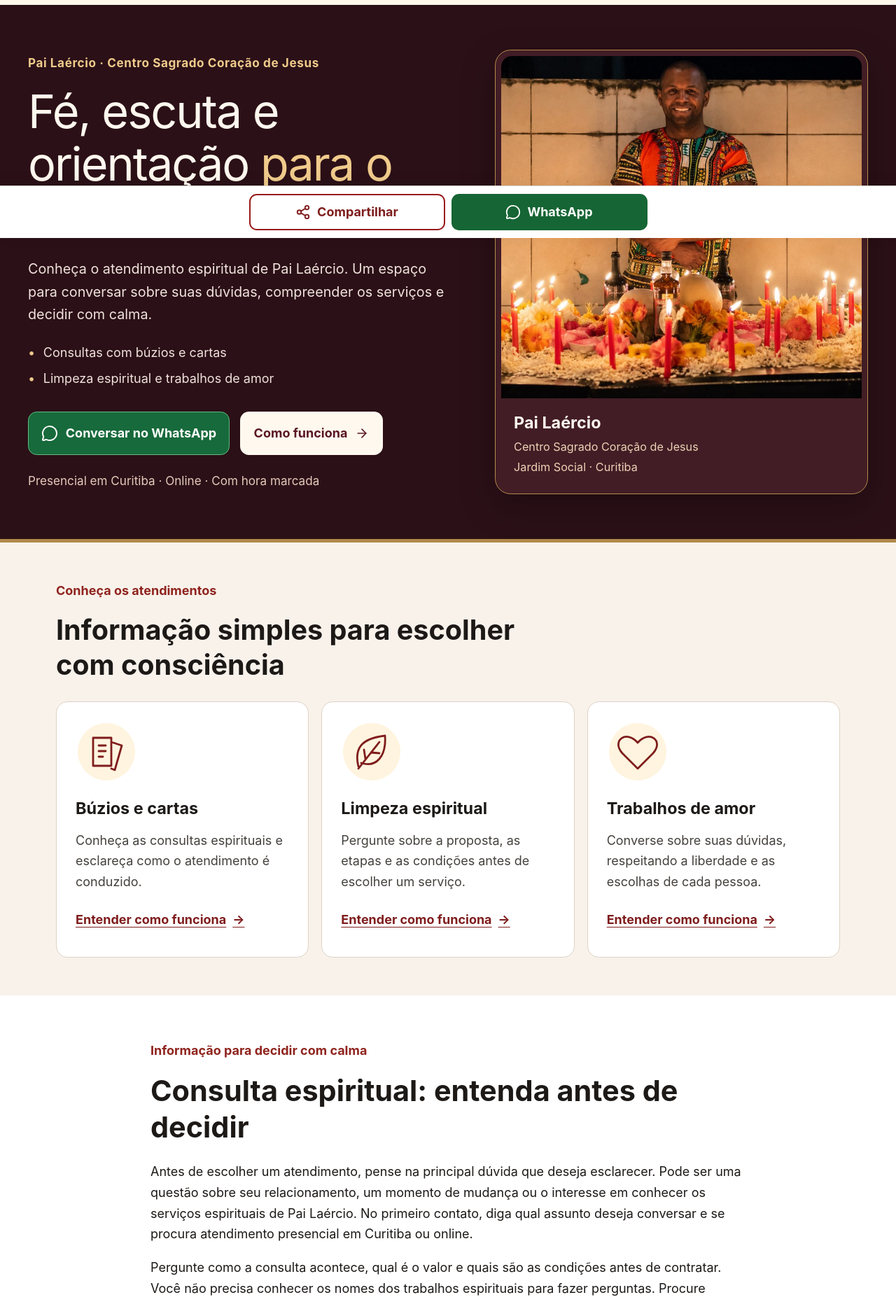
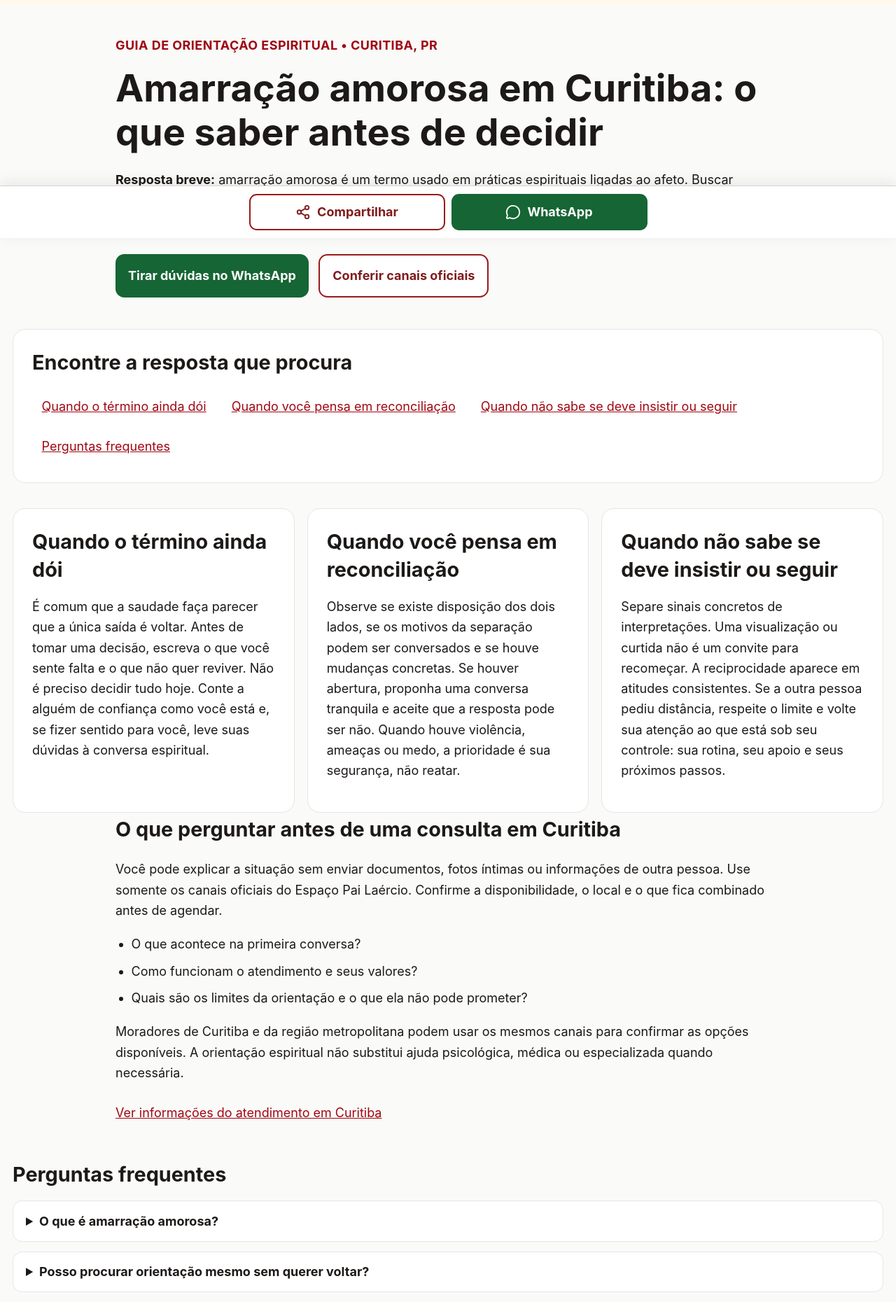
Before and after one commit to supremapix/Filha-de-Ogum, a React (Vite) app: page /amarracao-amorosa in a window 1280 px wide. Shown: the part 460-2320 px from the top of the page at 70% size. Built offline with nearby package versions, Linux system fonts and the light colour scheme.

Commit message:
Transform existing amarração URL into accessible spiritual guidance hub

```diff
--- a/scripts/prerender-entry.tsx
+++ b/scripts/prerender-entry.tsx
@@ -5,12 +5,13 @@ import { HelmetProvider } from 'react-helmet-async';
 import { MotionConfig } from 'motion/react';
 import { Layout } from '../src/components/Layout';
 import Home from '../src/pages/Home';
+import AmarracaoHub from '../src/pages/AmarracaoHub';
 import Links from '../src/pages/Links';
 import Sitemap from '../src/pages/Sitemap';
 
 export function renderPage(path: string) {
   const context: any = {};
-  const body = renderToString(<HelmetProvider context={context}><MotionConfig reducedMotion="user"><MemoryRouter initialEntries={[path]}><Layout><Routes><Route path="/" element={<Home />} /><Route path="/links" element={<Links />} /><Route path="/sitemap" element={<Sitemap />} /></Routes></Layout></MemoryRouter></MotionConfig></HelmetProvider>);
+  const body = renderToString(<HelmetProvider context={context}><MotionConfig reducedMotion="user"><MemoryRouter initialEntries={[path]}><Layout><Routes><Route path="/" element={<Home />} /><Route path="/amarracao-amorosa" element={<AmarracaoHub />} /><Route path="/links" element={<Links />} /><Route path="/sitemap" element={<Sitemap />} /></Routes></Layout></MemoryRouter></MotionConfig></HelmetProvider>);
   const helmet = context.helmet;
   return { body, head: [helmet.title, helmet.meta, helmet.link, helmet.script, helmet.style].map(part => part.toString()).join('\n') };
 }
--- a/scripts/prerender.mjs
+++ b/scripts/prerender.mjs
@@ -10,7 +10,7 @@ try {
   const { renderPage } = createRequire(import.meta.url)(entry);
   const template = fs.readFileSync(path.join(root, 'dist/index.html'), 'utf8');
   fs.writeFileSync(path.join(root, 'dist/spa.html'), template);
-  for (const route of ['/', '/links', '/sitemap']) {
+  for (const route of ['/', '/links', '/sitemap', '/amarracao-amorosa']) {
     const rendered = renderPage(route);
     const html = template.replace('<!-- SEO_PLACEHOLDER -->', rendered.head).replace('<div id="root"></div>', () => `<div id="root">${rendered.body}</div>`);
     const directory = route === '/' ? 'dist' : `dist${route}`;
--- a/src/App.tsx
+++ b/src/App.tsx
@@ -4,6 +4,7 @@ import Home from './pages/Home';
 import LocationPage from './pages/LocationPage';
 import Sitemap from './pages/Sitemap';
 import Links from './pages/Links';
+import AmarracaoHub from './pages/AmarracaoHub';
 import NotFound from './pages/NotFound';
 
 export default function App() {
@@ -14,7 +15,7 @@ export default function App() {
           <Route path="/" element={<Home />} />
           <Route path="/sobre" element={<Home />} />
           <Route path="/servicos" element={<Home />} />
-          <Route path="/amarracao-amorosa" element={<Home />} />
+          <Route path="/amarracao-amorosa" element={<AmarracaoHub />} />
           <Route path="/contato" element={<Home />} />
           <Route path="/depoimentos" element={<Home />} />
           <Route path="/agendar" element={<Home />} />
--- a/src/components/Layout.tsx
+++ b/src/components/Layout.tsx
@@ -8,7 +8,7 @@ import { OfficialVideo } from './OfficialVideo';
 import { ShareActions } from './ShareActions';
 import { ContactCard } from './ContactCard';
 
-const navigation = [ ['/', 'Início'], ['/#servicos', 'Serviços'], ['/#locais', 'Onde atendemos'], ['/#perguntas', 'Dúvidas'], ['/#contato', 'Contato'], ['/links', 'Canais oficiais'] ];
+const navigation = [ ['/', 'Início'], ['/#servicos', 'Serviços'], ['/amarracao-amorosa', 'Guia amoroso'], ['/#locais', 'Onde atendemos'], ['/#perguntas', 'Dúvidas'], ['/#contato', 'Contato'], ['/links', 'Canais oficiais'] ];
 export const Layout: React.FC<{ children: React.ReactNode }> = ({ children }) => {
   const [menuOpen, setMenuOpen] = useState(false);
   const menuButton = useRef<HTMLButtonElement>(null);
@@ -71,6 +71,7 @@ export const Layout: React.FC<{ children: React.ReactNode }> = ({ children }) =>
             <p>Atendimento com hora marcada.<br />Confirme a disponibilidade pelo WhatsApp.</p>
             <nav aria-label="Navegação do rodapé">
               <Link to="/#servicos">Ver serviços</Link>
+              <Link to="/amarracao-amorosa">Guia de amarração amorosa</Link>
               <Link to="/#perguntas">Perguntas frequentes</Link>
               <Link to="/links">Links e canais oficiais</Link>
               <Link to="/sitemap">Mapa do site</Link>
--- /dev/null
+++ b/src/pages/AmarracaoHub.tsx
@@ -0,0 +1,50 @@
+import React from 'react';
+import { Link } from 'react-router-dom';
+import { Helmet } from 'react-helmet-async';
+import { EnhancedSEO } from '../components/EnhancedSEO';
+
+const url = 'https://www.amarracaoamorosacuritiba.shop/amarracao-amorosa';
+const title = 'Amarração amorosa em Curitiba: o que saber e como decidir';
+const description = 'Entenda o significado de amarração amorosa, esclareça dúvidas sobre término e reconciliação e saiba como conversar com Pai Laércio em Curitiba.';
+const questions = [
+  ['O que é amarração amorosa?', 'É uma expressão usada em contextos espirituais para práticas simbólicas ligadas à vida afetiva. As práticas variam entre tradições. Nenhuma delas garante que alguém volte, mude de ideia ou passe a sentir algo.'],
+  ['Posso procurar orientação mesmo sem querer voltar?', 'Sim. Você pode procurar uma conversa espiritual para refletir sobre saudade, insegurança ou o fim da relação, sem decidir de imediato se quer retomar o vínculo.'],
+  ['Quanto tempo demora para o ex voltar?', 'Não há prazo que se possa prometer. Reaproximação depende de escolhas, mudanças e vontade das duas pessoas. Uma orientação não permite prever nem controlar a decisão de outra pessoa.'],
+  ['E se a pessoa me bloqueou ou pediu distância?', 'Respeite o limite. Não use outros perfis, números ou amigos para contornar o pedido. Se houver uma pendência prática, use apenas um canal apropriado, sem insistência.'],
+  ['Como é o contato com Pai Laércio em Curitiba?', 'Os atendimentos são com hora marcada. Pelo canal oficial, confirme local, modalidade disponível, valores e condições antes de decidir ou se deslocar.']
+] as const;
+const topics = [
+  { id:'termino', title:'Quando o término ainda dói', text:'É comum que a saudade faça parecer que a única saída é voltar. Antes de tomar uma decisão, escreva o que você sente falta e o que não quer reviver. Não é preciso decidir tudo hoje. Conte a alguém de confiança como você está e, se fizer sentido para você, leve suas dúvidas à conversa espiritual.' },
+  { id:'reconciliacao', title:'Quando você pensa em reconciliação', text:'Observe se existe disposição dos dois lados, se os motivos da separação podem ser conversados e se houve mudanças concretas. Se houver abertura, proponha uma conversa tranquila e aceite que a resposta pode ser não. Quando houve violência, ameaças ou medo, a prioridade é sua segurança, não reatar.' },
+  { id:'inseguranca', title:'Quando não sabe se deve insistir ou seguir', text:'Separe sinais concretos de interpretações. Uma visualização ou curtida não é um convite para recomeçar. A reciprocidade aparece em atitudes consistentes. Se a outra pessoa pediu distância, respeite o limite e volte sua atenção ao que está sob seu controle: sua rotina, seu apoio e seus próximos passos.' }
+] as const;
+
+export default function AmarracaoHub() {
+  const pageData = {'@context':'https://schema.org','@type':'WebPage','@id':url+'#webpage',url,name:title,description,inLanguage:'pt-BR',about:{'@id':'https://www.amarracaoamorosacuritiba.shop/#organization'}};
+  return <div className="links-page">
+    <EnhancedSEO title={title} description={description} canonical={url} />
+    <Helmet><script type="application/ld+json">{JSON.stringify(pageData)}</script></Helmet>
+    <section className="links-intro" aria-labelledby="amarracao-title">
+      <p className="text-sm font-bold tracking-wide text-red-800">GUIA DE ORIENTAÇÃO ESPIRITUAL • CURITIBA, PR</p>
+      <h1 id="amarracao-title">Amarração amorosa em Curitiba: o que saber antes de decidir</h1>
+      <p><strong>Resposta breve:</strong> amarração amorosa é um termo usado em práticas espirituais ligadas ao afeto. Buscar orientação pode ser uma forma de refletir sobre o que você está vivendo. Não há promessa de reconciliação, prazo ou controle sobre sentimentos de outra pessoa.</p>
+      <div className="hero-actions"><a className="primary-action" href="https://wa.me/5541984679910">Tirar dúvidas no WhatsApp</a><Link className="secondary-action" to="/links">Conferir canais oficiais</Link></div>
+    </section>
+    <nav aria-label="Neste guia" className="rounded-2xl border border-stone-200 bg-white p-4 sm:p-6 mb-8">
+      <h2 className="text-xl font-bold mb-2">Encontre a resposta que procura</h2>
+      <ul className="flex flex-wrap gap-2">{topics.map(topic => <li key={topic.id}><a className="inline-flex min-h-11 items-center rounded-lg px-3 py-2 text-red-800 underline" href={'#'+topic.id}>{topic.title}</a></li>)}<li><a className="inline-flex min-h-11 items-center px-3 py-2 text-red-800 underline" href="#perguntas-guia">Perguntas frequentes</a></li></ul>
+    </nav>
+    <div className="grid gap-4 md:grid-cols-3">{topics.map(topic => <section key={topic.id} id={topic.id} className="scroll-mt-28 rounded-2xl border border-stone-200 bg-white p-5 sm:p-6"><h2 className="text-xl font-bold mb-3">{topic.title}</h2><p className="leading-relaxed">{topic.text}</p></section>)}</div>
+    <section className="links-intro my-8" aria-labelledby="consulta-laercio">
+      <h2 id="consulta-laercio">O que perguntar antes de uma consulta em Curitiba</h2>
+      <p>Você pode explicar a situação sem enviar documentos, fotos íntimas ou informações de outra pessoa. Use somente os canais oficiais do Espaço Pai Laércio. Confirme a disponibilidade, o local e o que fica combinado antes de agendar.</p>
+      <ul className="my-4 list-disc space-y-2 pl-5"><li>O que acontece na primeira conversa?</li><li>Como funcionam o atendimento e seus valores?</li><li>Quais são os limites da orientação e o que ela não pode prometer?</li></ul>
+      <p>Moradores de Curitiba e da região metropolitana podem usar os mesmos canais para confirmar as opções disponíveis. A orientação espiritual não substitui ajuda psicológica, médica ou especializada quando necessária.</p>
+      <p><Link className="inline-flex min-h-11 items-center text-red-800 underline" to="/local/curitiba">Ver informações do atendimento em Curitiba</Link></p>
+    </section>
+    <section id="perguntas-guia" className="scroll-mt-28 mb-8" aria-labelledby="faq-amarracao">
+      <h2 id="faq-amarracao" className="text-2xl font-bold mb-4">Perguntas frequentes</h2>
+      <div className="grid gap-3">{questions.map(([question, answer]) => <details key={question} className="rounded-xl border border-stone-200 bg-white px-4"><summary className="min-h-11 py-3 font-bold cursor-pointer">{question}</summary><p className="pb-4 leading-relaxed">{answer}</p></details>)}</div>
+    </section>
+  </div>;
+}
```
Also changed, not shown: vercel.json.
